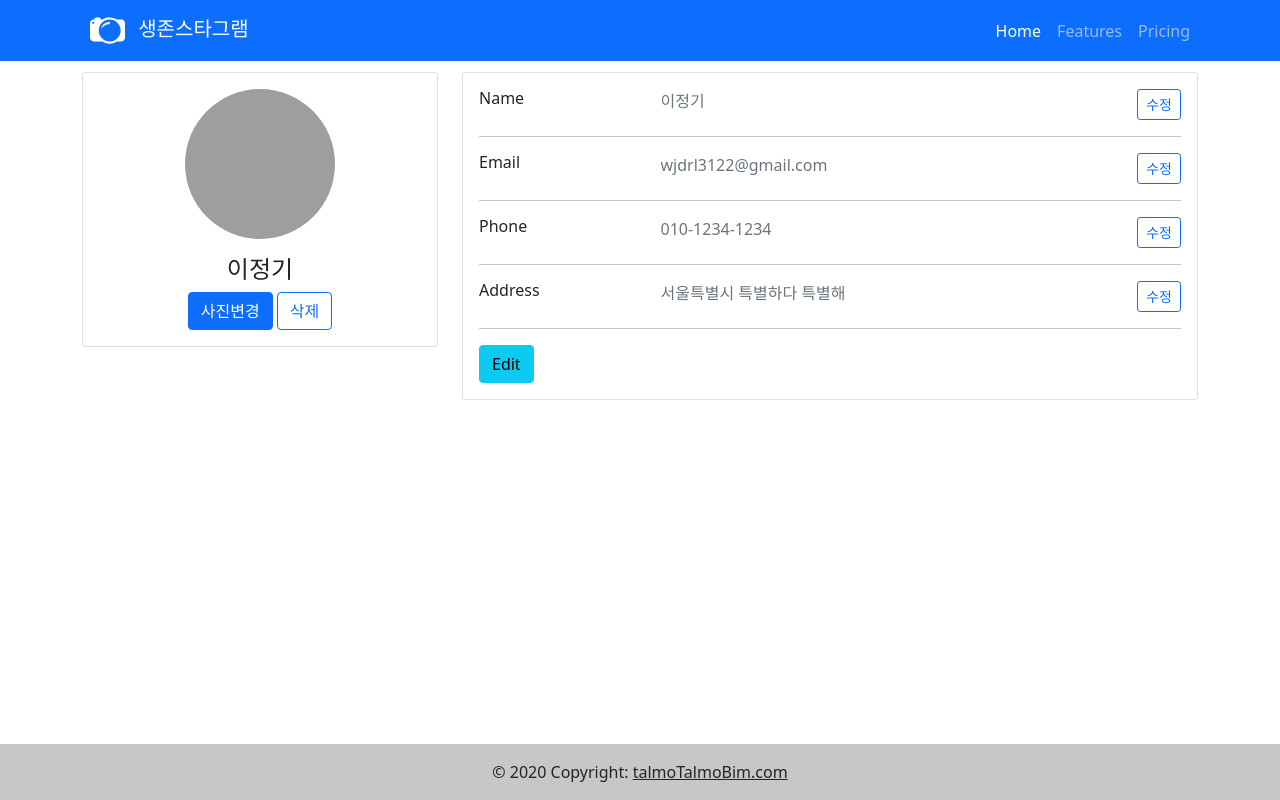
After one commit to jbae9/talmo, a Python web app: template templates/subPage.html in a window 1280 px wide. The commit adds this page. Run offline with Jinja, Linux system fonts and the light colour scheme; the template is opened without the code that fills it, so the values that code supplies are empty; grey boxes are pictures that could not be loaded.

Commit message:
index.html 수정사항 주석 수정 수정전 콘텐츠 영역 -> <사이드메뉴> <콘텐츠영역> <사이드 콘텐츠> 주석 수정 후 콘텐츠 영역 -> <사이드메뉴> <메인영역> <사이드 콘텐츠> 중복 주석 변경
subPage 생성

```diff
--- /dev/null
+++ b/templates/subPage.html
@@ -0,0 +1,180 @@
+<!DOCTYPE html>
+<html lang="en">
+  <head>
+    <meta charset="UTF-8" />
+
+    <link
+      href="https://cdn.jsdelivr.net/npm/bootstrap@5.0.2/dist/css/bootstrap.min.css"
+      rel="stylesheet"
+      integrity="sha384-EVSTQN3/azprG1Anm3QDgpJLIm9Nao0Yz1ztcQTwFspd3yD65VohhpuuCOmLASjC"
+      crossorigin="anonymous"
+    />
+
+    <script src="https://ajax.googleapis.com/ajax/libs/jquery/3.5.1/jquery.min.js"></script>
+    <script
+      src="https://cdn.jsdelivr.net/npm/bootstrap@5.0.2/dist/js/bootstrap.bundle.min.js"
+      integrity="sha384-MrcW6ZMFYlzcLA8Nl+NtUVF0sA7MsXsP1UyJoMp4YLEuNSfAP+JcXn/tWtIaxVXM"
+      crossorigin="anonymous"
+    ></script>
+    <meta name="viewport" content="width=device-width, initial-scale=1.0">
+    <link rel="stylesheet" href="../static/css/normalize.css" />
+    <link rel="stylesheet" href="../static/css/index.css" />
+    <script src="../static/js/index.js"></script>
+
+    <title>SNS</title>
+
+    <meta property="og:title" content="" />
+    <meta property="og:description" content="" />
+    <meta property="og:image" content="" />
+
+  </head>
+
+  <body class="pt-4 pb-5">
+    <!-- 해더영역 -->
+    <header class="bdHeader fixed-top">
+      <nav class="navbar navbar-expand-sm navbar-dark bg-primary">
+        <div class="container">
+          <!-- 로고 -->
+          <a class="navbar-brand" href="#">
+            <svg
+              xmlns="http://www.w3.org/2000/svg"
+              width="35"
+              height="35"
+              fill="currentColor"
+              class="bi bi-camera2 mx-2"
+              viewBox="0 0 16 16"
+            >
+              <path d="M5 8c0-1.657 2.343-3 4-3V4a4 4 0 0 0-4 4z" />
+              <path
+                d="M12.318 3h2.015C15.253 3 16 3.746 16 4.667v6.666c0 .92-.746 1.667-1.667 1.667h-2.015A5.97 5.97 0 0 1 9 14a5.972 5.972 0 0 1-3.318-1H1.667C.747 13 0 12.254 0 11.333V4.667C0 3.747.746 3 1.667 3H2a1 1 0 0 1 1-1h1a1 1 0 0 1 1 1h.682A5.97 5.97 0 0 1 9 2c1.227 0 2.367.368 3.318 1zM2 4.5a.5.5 0 1 0-1 0 .5.5 0 0 0 1 0zM14 8A5 5 0 1 0 4 8a5 5 0 0 0 10 0z"
+              />
+            </svg>
+            생존스타그램
+          </a>
+          <!-- 로고 -->
+
+          <!-- 네비게이션 -->
+          <div
+            class="collapse navbar-collapse justify-content-end"
+            id="navbarNavAltMarkup"
+          >
+            <div class="navbar-nav">
+              <a class="nav-link active" aria-current="page" href="#">Home</a>
+              <a class="nav-link" href="#">Features</a>
+              <a class="nav-link" href="#">Pricing</a>
+            </div>
+          </div>
+          <!-- 네비게이션 -->
+        </div>
+      </nav>
+    </header>
+    <!-- 해더역역 -->
+
+    <!-- 콘텐츠영역 -->
+    <div class="container mt-5">
+      <div class="main-body">
+        <div class="row gutters-sm">
+
+        <!-- 프로필 이미지 -->
+          <div class="col-sm-12 col-md-4">
+            <div class="card">
+              <div class="card-body">
+                <div class="d-flex flex-column align-items-center text-center">
+                  <img
+                    src="https://velog.velcdn.com/images/leehk77789/post/eecb1d96-8a17-4dc2-bada-878775819252/image.jpg"
+                    alt="Admin"
+                    class="rounded-circle"
+                    width="150"
+                    height="150"
+                  />
+                  <div class="mt-3">
+                    <h4>이정기</h4>
+                    <button class="btn btn-primary">사진변경</button>
+                    <button class="btn btn-outline-primary">삭제</button>
+
+                  </div>
+                </div>
+              </div>
+            </div>
+          </div>
+        <!-- 프로필 이미지 -->
+
+        <!-- 프로필 정보 -->
+          <div class="col-sm-12 col-md-8">
+            <div class="card">
+              <div class="card-body">
+                <div class="row">
+                  <div class="col-sm-3">
+                    <h6 class="mb-0">Name</h6>
+                  </div>
+                  <div class="col-sm-6 text-secondary">이정기</div>
+                  <div class="col-sm-3 d-md-flex justify-content-md-end">
+                    <button type="button" class="btn btn-sm btn-outline-primary">수정</button>
+                  </div>
+                </div>
+                <hr />
+                <div class="row">
+                  <div class="col-sm-3">
+                    <h6 class="mb-0">Email</h6>
+                  </div>
+                  <div class="col-sm-6 text-secondary">wjdrl3122@gmail.com</div>
+                  <div class="col-sm-3 d-md-flex justify-content-md-end">
+                    <button type="button" class="btn btn-sm btn-outline-primary">수정</button>
+                  </div>
+                </div>
+                <hr />
+                <div class="row">
+                  <div class="col-sm-3">
+                    <h6 class="mb-0">Phone</h6>
+                  </div>
+                  <div class="col-sm-6 text-secondary">010-1234-1234</div>
+                  <div class="col-sm-3 d-md-flex justify-content-md-end">
+                    <button type="button" class="btn btn-sm btn-outline-primary">수정</button>
+                  </div>
+                </div>
+                <hr />
+                <div class="row">
+                  <div class="col-sm-3">
+                    <h6 class="mb-0">Address</h6>
+                  </div>
+                  <div class="col-sm-6 text-secondary">
+                    서울특별시 특별하다 특별해
+                  </div>
+                  <div class="col-sm-3 d-md-flex justify-content-md-end">
+                    <button type="button" class="btn btn-sm btn-outline-primary">수정</button>
+                  </div>
+                </div>
+                <hr />
+                <div class="row">
+                  <div class="col-sm-12">
+                    <a
+                      class="btn btn-info"
+                      target="__blank"
+                      href="https://www.bootdey.com/snippets/view/profile-edit-data-and-skills"
+                      >Edit</a>
+                  </div>
+                </div>
+              </div>
+            </div>
+          </div>
+        <!-- 프로필 정보 -->
+
+        </div>
+      </div>
+    </div>
+    <!-- 콘텐츠영역 -->
+
+    <!-- 푸터영역 -->
+    <footer class="bg-light text-center text-lg-start fixed-bottom ">
+      <!-- Copyright -->
+      <div class="text-center p-3" style="background-color: rgba(0, 0, 0, 0.2)">
+        © 2020 Copyright:
+        <a class="text-dark" href="https://mdbootstrap.com/"
+          >talmoTalmoBim.com</a
+        >
+      </div>
+      <!-- Copyright -->
+    </footer>
+    <!-- 푸터영역 -->
+  </body>
+</html>
```
Also changed, not shown: templates/index.html (+4 -4 lines).
